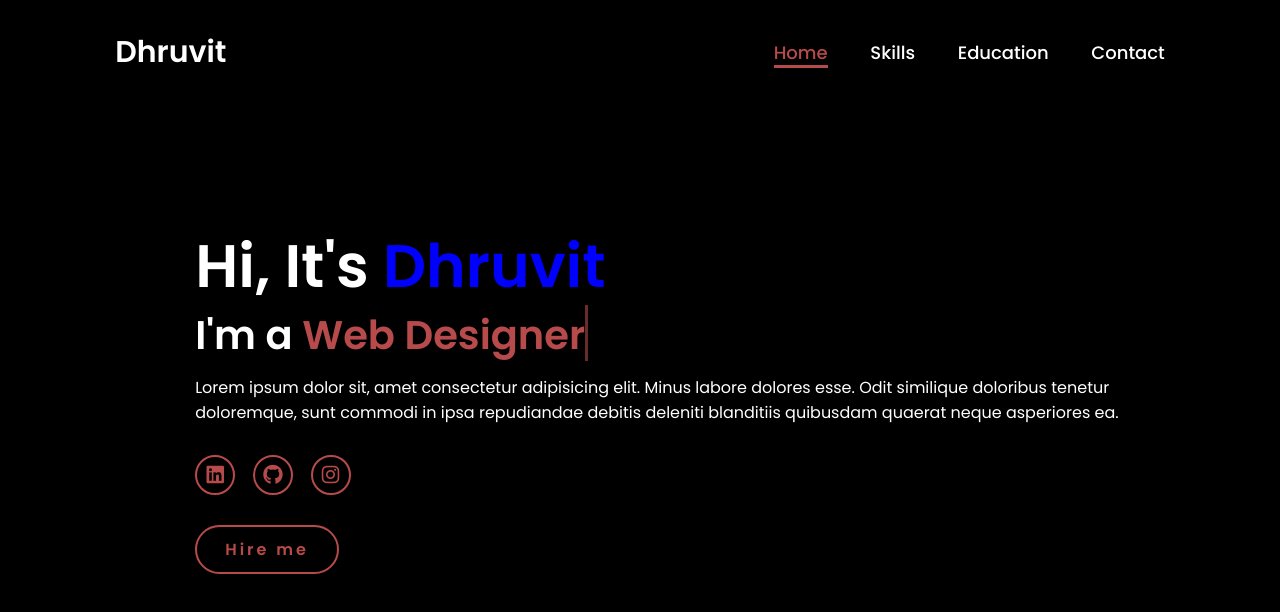
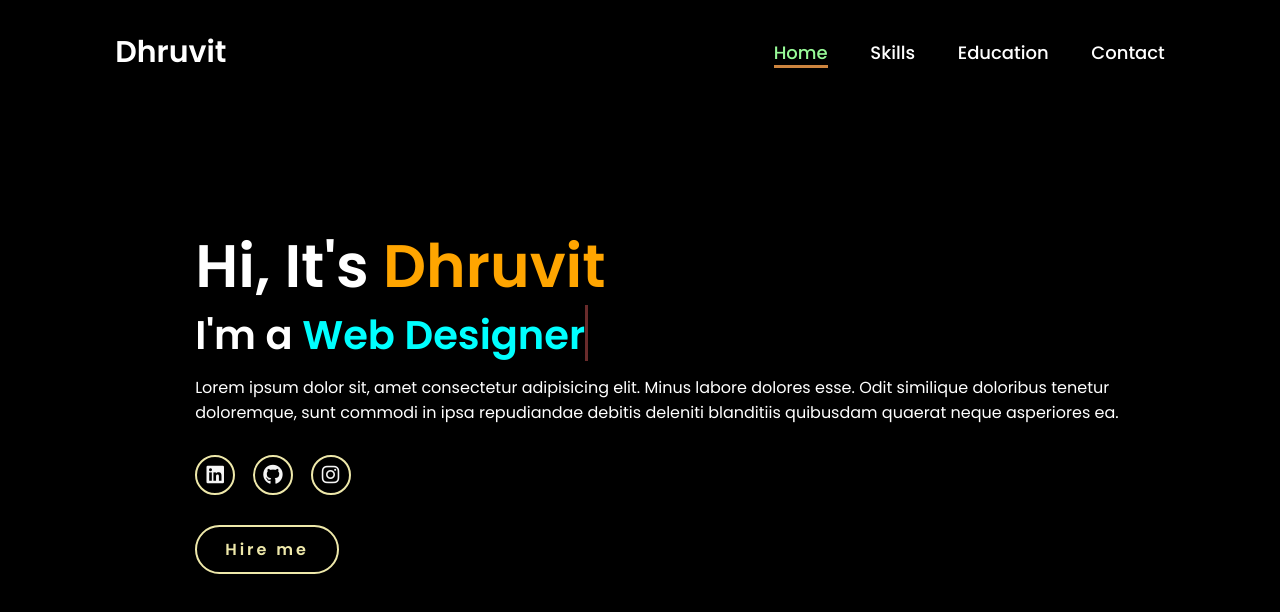
Before and after one commit to DG1820/Portfolio, a plain HTML site: page index.html in a window 1280 px wide. Drawn offline with Linux system fonts and the light colour scheme.

Commit message:
Update style.css

```diff
--- a/style.css
+++ b/style.css
@@ -60,8 +60,8 @@ nav a{
 
 nav a:hover,
 nav a.active{
-    color: #b74b4b;
-    border-bottom: 3px solid #b74b4b;
+    color: palegreen;
+    border-bottom: 3px solid peru;
 }
 
 @media(max-width:995px){
@@ -117,7 +117,7 @@ section{
 }
 
 span{
-    color: blue;
+    color: orange;
 }
 
 .home-content h3{
@@ -155,12 +155,12 @@ span{
     width: 4rem;
     height: 4rem;
     background-color: transparent;
-    border: 0.2rem solid #b74b4b;
+    border: 0.2rem solid palegoldenrod;
     font-size: 2rem;
     border-radius: 50%;
     margin: 3rem 1.5rem 3rem 0;
     transition: 0.3s ease;
-    color: #b74b4b;
+    color: whitesmoke;
 }
 
 .social-icons a:hover{
@@ -176,19 +176,19 @@ span{
     background-color: black;
     border-radius: 4rem;
     font-size: 1.6rem;
-    color: #b74b4b;
+    color: palegoldenrod;
     letter-spacing: 0.3rem;
     font-weight: 600;
-    border: 2px solid #b74b4b;
+    border: 2px solid ;
     transition: 0.3s ease;
     cursor: pointer;
 }
 
 .btn:hover{
     transform: scale3d(1.03);
-    background-color: #b74b4b;
-    color: black;
-    box-shadow: 0 0 25px #b74b4b;
+    background-color: whitesmoke;
+    color: blue;
+    box-shadow: 0 0 25px palegoldenrod;
 }
 
 .typing-text{
@@ -203,7 +203,7 @@ span{
 
 .typing-text span::before{
     content: "Editor";
-    color: #b74b4b;
+    color: aqua;
     animation: words 20s infinite;
 }
 
```
